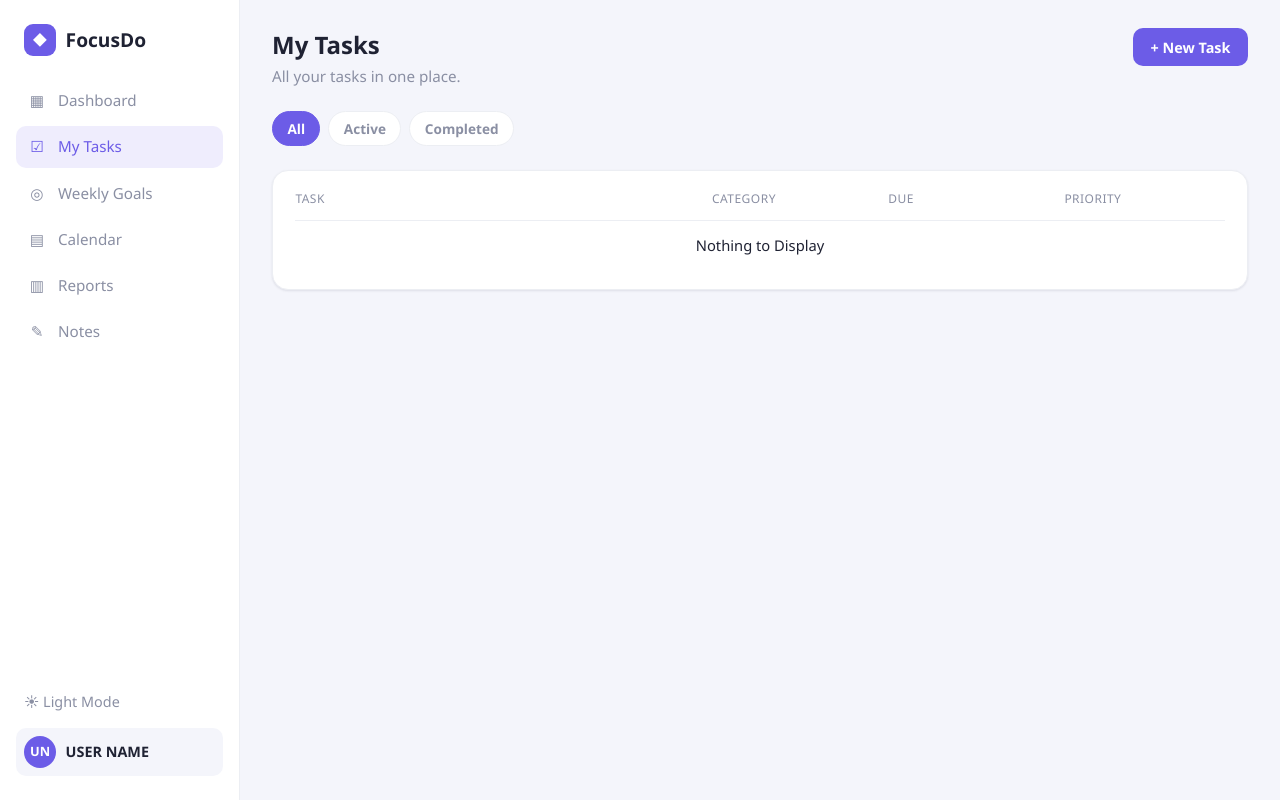
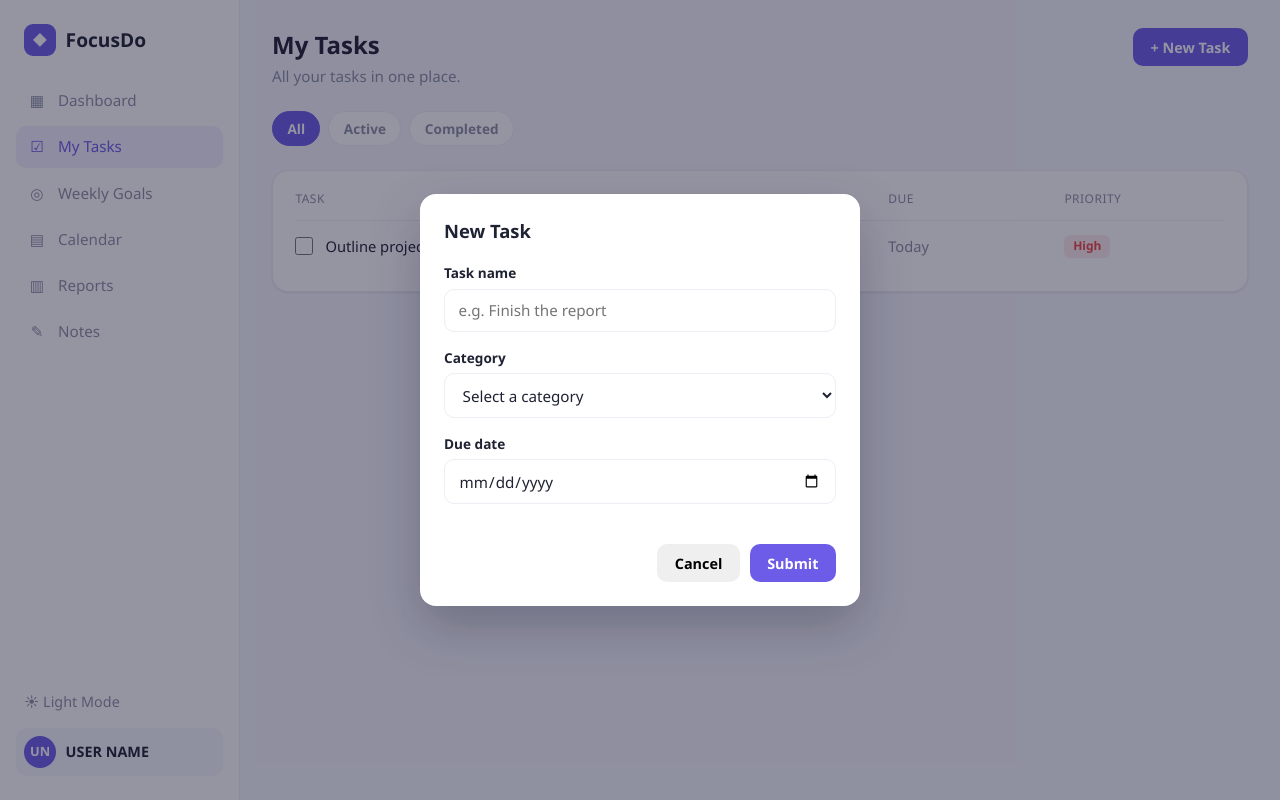
Before and after one commit to serdeljac/TaskListApp, a React (Vite) app: page /tasks in a window 1280 px wide. Both pictures are taken after a click on the button "+ New Task". Built offline with nearby package versions, Linux system fonts and the light colour scheme.

Commit message:
Added functions open/close new task form

```diff
--- /dev/null
+++ b/src/components/NewTaskForm.tsx
@@ -0,0 +1,52 @@
+interface NewTaskFormProps {
+    // Called when the user wants to close the popup (e.g. clicks Cancel).
+    onCancel: () => void
+}
+
+function NewTaskForm({ onCancel}: NewTaskFormProps) {
+    return (
+
+        <div className="modal-overlay">
+            <div className="modal">
+                <div className="modal__header">
+                <h2 className="modal__title">New Task</h2>
+                </div>
+
+                <form className="task-form">
+                <div className="form-field">
+                    <label className="form-field__label" htmlFor="task-name">Task name</label>
+                    <input
+                    id="task-name"
+                    className="form-field__input"
+                    type="text"
+                    placeholder="e.g. Finish the report"
+                    />
+                </div>
+
+                <div className="form-field">
+                    <label className="form-field__label" htmlFor="task-category">Category</label>
+                    <select id="task-category" className="form-field__input">
+                    <option value="">Select a category</option>
+                    <option value="work">Work</option>
+                    <option value="personal">Personal</option>
+                    <option value="health">Health</option>
+                    </select>
+                </div>
+
+                <div className="form-field">
+                    <label className="form-field__label" htmlFor="task-due">Due date</label>
+                    <input id="task-due" className="form-field__input" type="date" />
+                </div>
+
+                <div className="modal__actions">
+                    <button type="button" className="btn btn--ghost" onClick={onCancel}>Cancel</button>
+                    <button type="button" className="btn btn--primary">Submit</button>
+                </div>
+                </form>
+            </div>
+        </div>
+
+    )
+}
+
+export default NewTaskForm
--- a/src/components/PageHeader.tsx
+++ b/src/components/PageHeader.tsx
@@ -1,6 +1,6 @@
 import type { PageHeaderTypes } from '../types/types'
 
-function PageHeader({ title, subtitle, actionLabel }: PageHeaderTypes) {
+function PageHeader({ title, subtitle, actionLabel, onAction }: PageHeaderTypes) {
     return (
         <header className="page-header">
         <div>
@@ -8,7 +8,7 @@ function PageHeader({ title, subtitle, actionLabel }: PageHeaderTypes) {
             {subtitle && <p className="page-header__subtitle">{subtitle}</p>}
         </div>
         {actionLabel && (
-            <button className="btn btn--primary" type="button">{actionLabel}</button>
+            <button className="btn btn--primary" type="button" onClick={onAction}>{actionLabel}</button>
         )}
         </header>
     )
--- a/src/pages/MyTasks.tsx
+++ b/src/pages/MyTasks.tsx
@@ -1,6 +1,8 @@
 import PageHeader from '../components/PageHeader'
+import NewTaskForm from '../components/NewTaskForm'
+
 import type { TaskTypes } from '../types/types'
-import { useState, useEffect, type ReactNode } from 'react'
+import { useState, type ReactNode } from 'react'
 
 const FILTERS = ['All', 'Active', 'Completed']
 
@@ -12,7 +14,7 @@ interface TaskRow extends TaskTypes {
 
 //This is just a substitute
 const TASK_LIST: TaskRow[] = [
-    // { id: 't1', text: 'Outline project proposal', done: false, tag: 'work', due: 'Today', priority: 'High' },
+    { id: 't1', text: 'Outline project proposal', done: false, tag: 'work', due: 'Today', priority: 'High' },
     // { id: 't2', text: 'Morning workout', done: true, tag: 'health', due: 'Today', priority: 'Medium' },
     // { id: 't3', text: 'Reply to client emails', done: false, tag: 'work', due: 'Tomorrow', priority: 'High' },
     // { id: 't4', text: 'Read chapter 4', done: false, tag: 'personal', due: 'May 18', priority: 'Low' },
@@ -21,12 +23,19 @@ const TASK_LIST: TaskRow[] = [
 ]
 
 export const Header = () => {
+
+    //Variables
+   const [isFormOpen, setFormOpen] = useState(false)
+
     return (
         <>
             <PageHeader
                 title="My Tasks"
                 subtitle="All your tasks in one place."
-                actionLabel="+ New Task"/>
+                actionLabel="+ New Task"
+                onAction={() => setFormOpen(true)}/>
+
+            {isFormOpen && <NewTaskForm onCancel={() => setFormOpen(false)}/>}
 
             <div className="filter-bar">
                 {FILTERS.map((f, i) => (
--- a/src/styles/_pages.scss
+++ b/src/styles/_pages.scss
@@ -58,11 +58,6 @@
         grid-template-columns: 2.5fr 1fr 1fr 1fr;
         align-items: center;
         gap: 1rem;
-
-        &.noTasks {
-            display: block;
-            text-align: center;
-        }
     }
 
     &__head {
@@ -362,6 +357,78 @@
     }
 }
 
+/* ---------- New Task popup ---------- */
+.modal-overlay {
+    position: fixed;
+    inset: 0; // covers the whole viewport
+    background: rgba(20, 20, 50, 0.45);
+    display: flex;
+    align-items: center;
+    justify-content: center;
+    padding: 1rem;
+    z-index: 50;
+}
+
+.modal {
+    background: $surface;
+    border-radius: $radius;
+    box-shadow: 0 20px 50px rgba(20, 20, 50, 0.25);
+    width: 100%;
+    max-width: 440px;
+    padding: 1.5rem;
+
+    &__header {
+        margin-bottom: 1.25rem;
+    }
+
+    &__title {
+        font-size: 1.15rem;
+        font-weight: 700;
+    }
+
+    &__actions {
+        display: flex;
+        justify-content: flex-end;
+        gap: 0.6rem;
+        margin-top: 1.5rem;
+    }
+}
+
+.task-form {
+    display: flex;
+    flex-direction: column;
+    gap: 1rem;
+}
+
+.form-field {
+    display: flex;
+    flex-direction: column;
+    gap: 0.4rem;
+
+    &__label {
+        font-size: 0.85rem;
+        font-weight: 600;
+    }
+
+    // Shared style for the text input, the <select>, and the date picker.
+    &__input {
+        width: 100%;
+        border: 1px solid $border;
+        border-radius: $radius-sm;
+        padding: 0.65rem 0.85rem;
+        font-size: 0.95rem;
+        font-family: inherit;
+        color: $text;
+        background: $surface;
+
+        &:focus {
+            outline: none;
+            border-color: $primary;
+            box-shadow: 0 0 0 3px $primary-soft;
+        }
+    }
+}
+
 /* ---------- responsive ---------- */
 @media (max-width: 900px) {
 
--- a/src/types/types.tsx
+++ b/src/types/types.tsx
@@ -17,6 +17,7 @@ export interface PageHeaderTypes {
   title: string
   subtitle?: string
   actionLabel?: string
+  onAction?: () => void
 }
 
 export interface NoteTypes {
```
